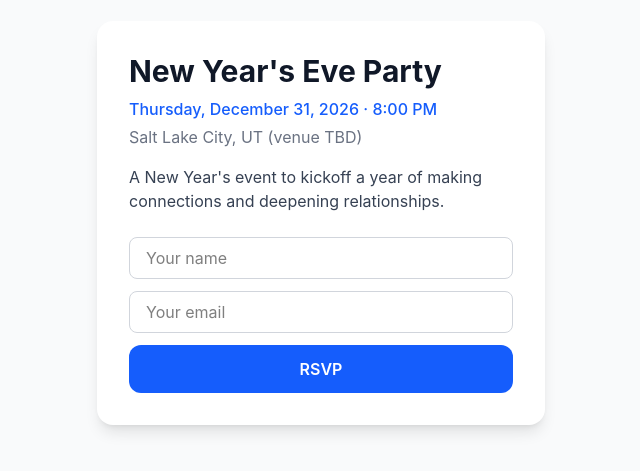
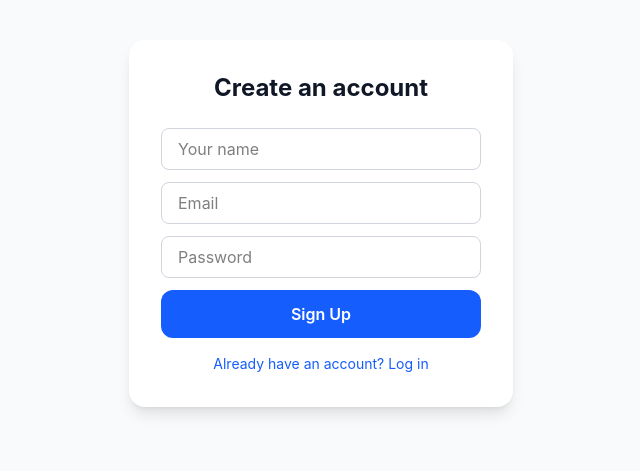
Before and after one commit to jacobbrite/Event-App, a React (Vite) app: page / in a window 1280 px wide. Shown: the part 177-648 px from the top of the page, without its empty margins (319-959 px from the left). Built offline with nearby package versions, Linux system fonts and the light colour scheme; no server answers.

Commit message:
Add authentication, tie RSVPs to logged-in users

```diff
--- a/src/App.jsx
+++ b/src/App.jsx
@@ -1,10 +1,23 @@
-import { useState } from 'react';
+import Auth from './Auth';
+import { useState, useEffect } from 'react';
 import { supabase } from './supabaseClient';
 
 function App() {
   const [isGoing, setIsGoing] = useState(false);
-  const [name, setName] = useState('');
-const [email, setEmail] = useState('');
+  const [session, setSession] = useState(null);
+
+  useEffect(() => {
+    supabase.auth.getSession().then(({ data: { session } }) => {
+      setSession(session);
+    });
+
+    const { data: { subscription } } = supabase.auth.onAuthStateChange((_event, session) => {
+      setSession(session);
+    });
+
+    return () => subscription.unsubscribe();
+  }, []);
+
   const event = {
     title: "New Year's Eve Party",
     date: "Thursday, December 31, 2026",
@@ -12,8 +25,10 @@ const [email, setEmail] = useState('');
     location: "Salt Lake City, UT (venue TBD)",
     description: "A New Year's event to kickoff a year of making connections and deepening relationships.",
   };
-async function handleSubmit(e) {
-  e.preventDefault();
+
+  async function handleRSVP() {
+    const name = session.user.user_metadata.name;
+    const email = session.user.email;
 
     const { error } = await supabase.from('rsvps').insert({ name, email });
 
@@ -25,6 +40,15 @@ async function handleSubmit(e) {
 
     setIsGoing(true);
   }
+
+  async function handleLogout() {
+    await supabase.auth.signOut();
+  }
+
+  if (!session) {
+    return <Auth />;
+  }
+
   return (
     <div className="min-h-screen flex items-center justify-center bg-gray-50 p-4">
       <div className="max-w-md w-full bg-white rounded-2xl shadow-lg p-8">
@@ -34,36 +58,26 @@ async function handleSubmit(e) {
         </p>
         <p className="text-gray-500 mb-4">{event.location}</p>
         <p className="text-gray-700">{event.description}</p>
+
         {isGoing ? (
           <p className="mt-6 text-center text-green-600 font-semibold">
             You're going! 🎉
           </p>
         ) : (
-  <form onSubmit={handleSubmit} className="mt-6 space-y-3">
-    <input
-      type="text"
-      placeholder="Your name"
-      value={name}
-      onChange={(e) => setName(e.target.value)}
-      required
-      className="w-full border border-gray-300 rounded-lg px-4 py-2 focus:outline-none focus:ring-2 focus:ring-blue-500"
-    />
-    <input
-      type="email"
-      placeholder="Your email"
-      value={email}
-      onChange={(e) => setEmail(e.target.value)}
-      required
-      className="w-full border border-gray-300 rounded-lg px-4 py-2 focus:outline-none focus:ring-2 focus:ring-blue-500"
-    />
           <button
-      type="submit"
-      className="w-full bg-blue-600 text-white font-semibold py-3 rounded-xl hover:bg-blue-700 transition"
+            onClick={handleRSVP}
+            className="mt-6 w-full bg-blue-600 text-white font-semibold py-3 rounded-xl hover:bg-blue-700 transition"
           >
             RSVP
           </button>
-  </form>
         )}
+
+        <button
+          onClick={handleLogout}
+          className="mt-3 w-full bg-gray-200 text-gray-800 font-semibold py-2 rounded-lg hover:bg-gray-300 transition"
+        >
+          Log Out
+        </button>
       </div>
     </div>
   );
--- /dev/null
+++ b/src/Auth.jsx
@@ -0,0 +1,90 @@
+import { useState } from 'react';
+import { supabase } from './supabaseClient';
+
+function Auth() {
+  const [isSignUp, setIsSignUp] = useState(true);
+  const [name, setName] = useState('');
+  const [email, setEmail] = useState('');
+  const [password, setPassword] = useState('');
+  const [message, setMessage] = useState('');
+
+  async function handleSubmit(e) {
+    e.preventDefault();
+    setMessage('');
+
+    if (isSignUp) {
+      const { error } = await supabase.auth.signUp({
+        email,
+        password,
+        options: { data: { name } },
+      });
+      if (error) {
+        setMessage(error.message);
+      } else {
+        setMessage('Check your email to confirm your account!');
+      }
+    } else {
+      const { error } = await supabase.auth.signInWithPassword({ email, password });
+      if (error) {
+        setMessage(error.message);
+      }
+    }
+  }
+
+  return (
+    <div className="min-h-screen flex items-center justify-center bg-gray-50 p-4">
+      <div className="max-w-sm w-full bg-white rounded-2xl shadow-lg p-8">
+        <h1 className="text-2xl font-bold text-gray-900 mb-6 text-center">
+          {isSignUp ? 'Create an account' : 'Log in'}
+        </h1>
+        <form onSubmit={handleSubmit} className="space-y-3">
+          {isSignUp && (
+            <input
+              type="text"
+              placeholder="Your name"
+              value={name}
+              onChange={(e) => setName(e.target.value)}
+              required
+              className="w-full border border-gray-300 rounded-lg px-4 py-2 focus:outline-none focus:ring-2 focus:ring-blue-500"
+            />
+          )}
+          <input
+            type="email"
+            placeholder="Email"
+            value={email}
+            onChange={(e) => setEmail(e.target.value)}
+            required
+            className="w-full border border-gray-300 rounded-lg px-4 py-2 focus:outline-none focus:ring-2 focus:ring-blue-500"
+          />
+          <input
+            type="password"
+            placeholder="Password"
+            value={password}
+            onChange={(e) => setPassword(e.target.value)}
+            required
+            className="w-full border border-gray-300 rounded-lg px-4 py-2 focus:outline-none focus:ring-2 focus:ring-blue-500"
+          />
+          <button
+            type="submit"
+            className="w-full bg-blue-600 text-white font-semibold py-3 rounded-xl hover:bg-blue-700 transition"
+          >
+            {isSignUp ? 'Sign Up' : 'Log In'}
+          </button>
+        </form>
+
+        {message && (
+          <p className="mt-4 text-center text-sm text-gray-600">{message}</p>
+        )}
+
+        <button
+          onClick={() => setIsSignUp(!isSignUp)}
+          className="mt-4 text-sm text-blue-600 hover:underline w-full text-center"
+        >
+          {isSignUp ? 'Already have an account? Log in' : "Don't have an account? Sign up"}
+        </button>
+      </div>
+    </div>
+  );
+}
+
+export default Auth;
```
Lines whose indentation alone changed are shown as unchanged.
